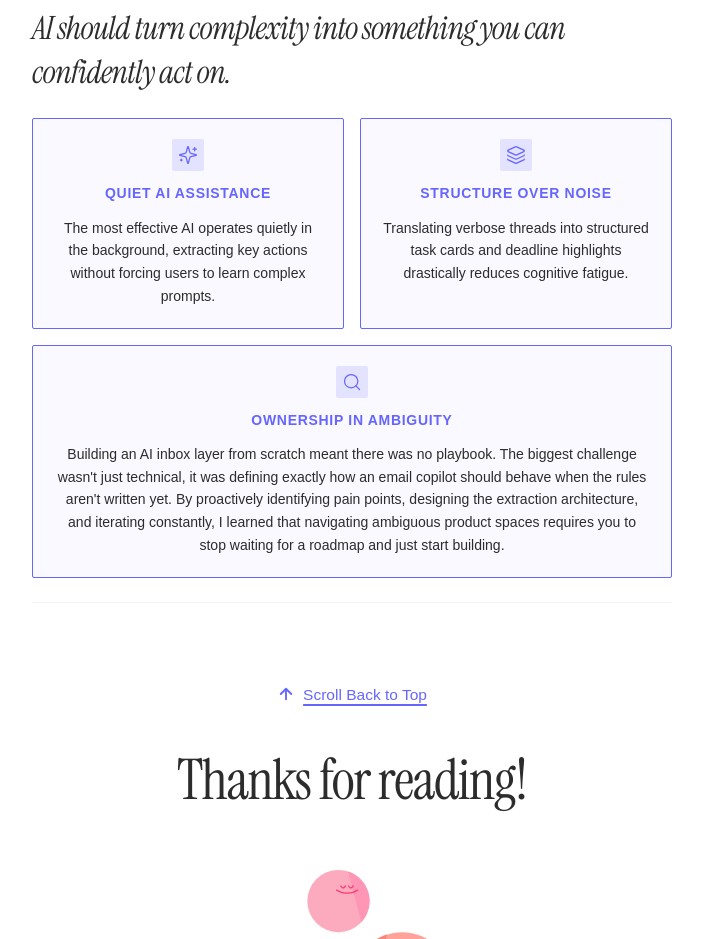
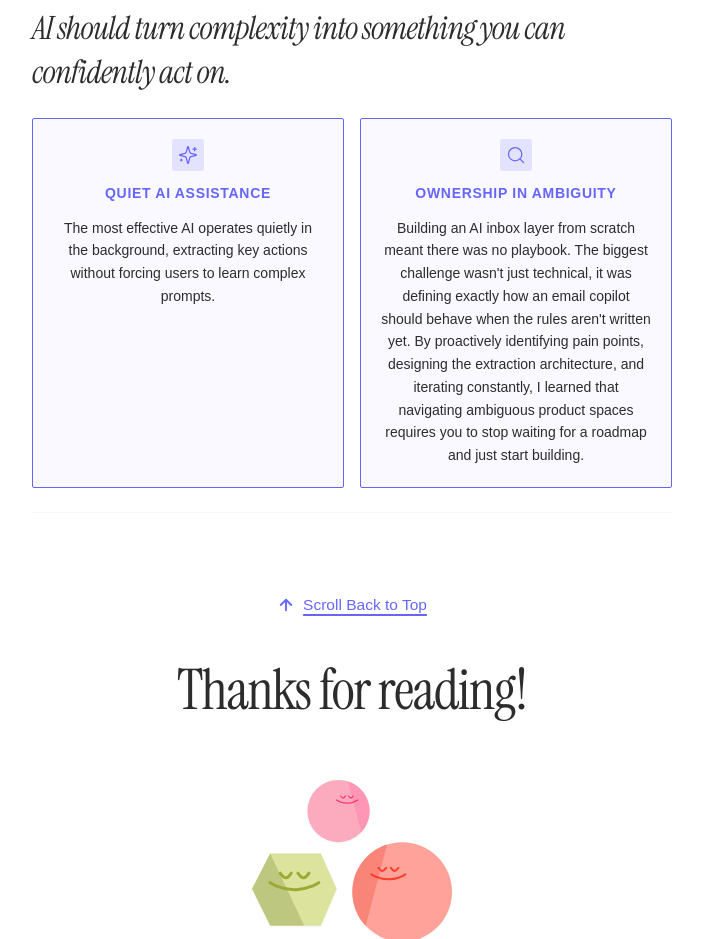
Before and after one commit to Pynthamil/pynthamil26, a Next.js app: page /semantic in a window 1280 px wide. Shown: the part 6020-6959 px from the top of the page, without its empty margins (288-991 px from the left). Built offline with nearby package versions, Linux system fonts and the light colour scheme.

Commit message:
Update semantic page takeaways to 2 items

```diff
--- a/src/app/semantic/page.tsx
+++ b/src/app/semantic/page.tsx
@@ -495,20 +495,8 @@ export default function SemanticProjectPage() {
                   </p>
                 </div>
 
-                {/* Card 2 */}
+                {/* Card 2: Ownership in Ambiguity (Moved from full width to grid) */}
                 <div className="p-5 sm:p-5.5 rounded-sm border border-[#6666FF] dark:border-[#8888FF] bg-[#6666FF]/[0.04] dark:bg-[#8888FF]/[0.07] flex flex-col items-center text-center space-y-2.5 transition-colors hover:bg-[#6666FF]/[0.08] dark:hover:bg-[#8888FF]/[0.12]">
-                  <div className="p-1.5 rounded-sm bg-[#6666FF]/15 dark:bg-[#8888FF]/20 flex items-center justify-center">
-                    <Layers className="w-5 h-5 text-[#6666FF] dark:text-[#8888FF]" strokeWidth={1.5} />
-                  </div>
-                  <span className="font-mono text-[13px] sm:text-[14px] font-semibold tracking-wider text-[#6666FF] dark:text-[#8888FF] block uppercase">
-                    STRUCTURE OVER NOISE
-                  </span>
-                  <p className="text-[13.5px] sm:text-[14px] text-[#2C2C2C] dark:text-[#CBD5E1] leading-relaxed font-sans">
-                    Translating verbose threads into structured task cards and deadline highlights drastically reduces cognitive fatigue.
-                  </p>
-                </div>
-                {/* Card 3 (Full Width) */}
-                <div className="p-5 sm:p-5.5 rounded-sm border border-[#6666FF] dark:border-[#8888FF] bg-[#6666FF]/[0.04] dark:bg-[#8888FF]/[0.07] flex flex-col items-center text-center space-y-2.5 transition-colors hover:bg-[#6666FF]/[0.08] dark:hover:bg-[#8888FF]/[0.12] sm:col-span-2">
                   <div className="p-1.5 rounded-sm bg-[#6666FF]/15 dark:bg-[#8888FF]/20 flex items-center justify-center">
                     <Search className="w-5 h-5 text-[#6666FF] dark:text-[#8888FF]" strokeWidth={1.5} />
                   </div>
```
